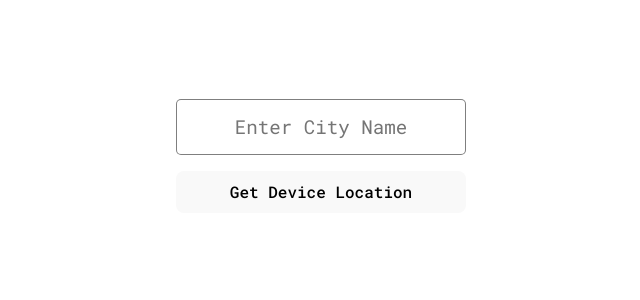
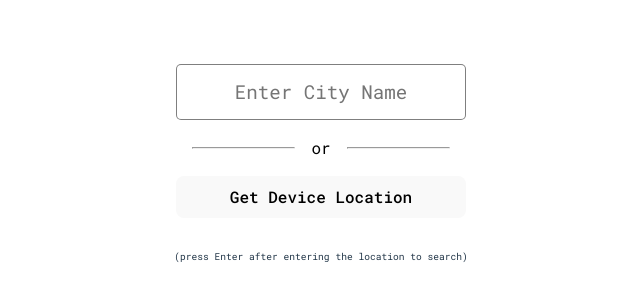
Before and after one commit to kashyaprajan11/weather-assignment, a React (Vite) app: page / in a window 1280 px wide. Shown: the part 244-544 px from the top of the page, without its empty margins (319-959 px from the left). Built offline with nearby package versions, Linux system fonts and the light colour scheme; no server answers.

Commit message:
Removing locationObj completely

```diff
--- a/src/components/LocationInputStep.jsx
+++ b/src/components/LocationInputStep.jsx
@@ -6,10 +6,6 @@ import "./styles.css";
 
 function LocationInputStep() {
   const [location, setLocation] = useState("");
-  const [locationObj, setLocationObj] = useState({
-    latitude: null,
-    longitude: null,
-  });
   const [_error, setError] = useState("");
   const [enterKeyPressed, setEnterKeyPressed] = useState(false);
   const [isLoding, setIsLoading] = useState(false);
@@ -100,13 +96,12 @@ function LocationInputStep() {
     setIsLoading(true);
     try {
       const coords = await getLocationValues();
-      setLocationObj(coords);
       const cityData = await axios.get(
         "http://dataservice.accuweather.com/locations/v1/cities/geoposition/search",
         {
           params: {
             apikey: API_KEY,
-            q: `${locationObj.latitude},${locationObj.longitude}`,
+            q: `${coords?.latitude},${coords?.longitude}`,
           },
         }
       );
@@ -151,7 +146,7 @@ function LocationInputStep() {
   };
 
   if (isLoding) {
-    return <div> Loading</div>;
+    return <p className="loading"> Loading</p>;
   }
 
   return (
@@ -164,6 +159,11 @@ function LocationInputStep() {
             value={location}
             onChange={handleChange}
           />
+          <div className="margin_top utility_flex_row">
+            <hr style={{ width: "40%" }} />
+            <p>or</p>
+            <hr style={{ width: "40%" }} />
+          </div>
           <button className="margin_top" onClick={getCityKeyFromLongAndLat}>
             Get Device Location
           </button>
@@ -176,6 +176,9 @@ function LocationInputStep() {
           handleBack={handleBack}
         />
       )}
+      <p className="margin_top" style={{ fontSize: "0.6rem" }}>
+        (press Enter after entering the location to search)
+      </p>
     </>
   );
 }
--- a/src/components/styles.css
+++ b/src/components/styles.css
@@ -31,6 +31,10 @@ input {
   font-weight: 800;
 }
 
+.loading {
+  font-size: 1.2rem;
+}
+
 .vertical-line {
   width: 1px; /* Width of the line */
   height: 50px; /* Height of the line */
```
